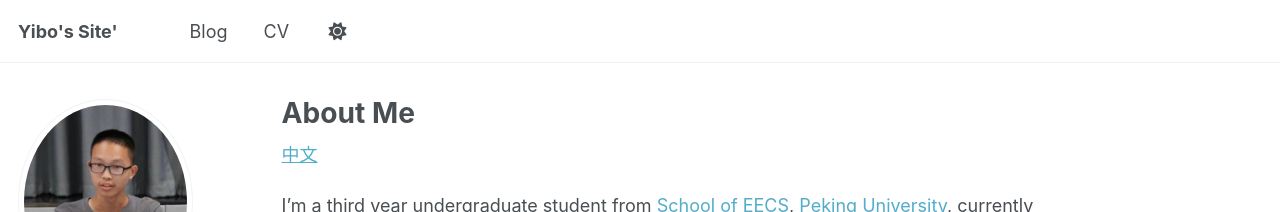
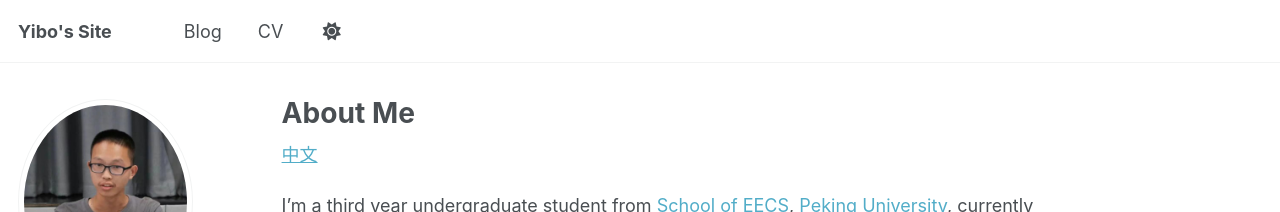
Before and after one commit to yibotongxue/yibotongxue.github.io, a Jekyll site: the page built from _pages/about.md, in a window 1280 px wide. Shown: the top 212 px of the page. Built offline with Jekyll 4.4.1, drawn with Linux system fonts in a browser that asks for light colours; a script that is not in the unit is left out.

```diff
--- a/_config.yml
+++ b/_config.yml
@@ -9,7 +9,7 @@
 # Basic Site Settings
 locale                   : "en-US"
 site_theme               : "default" # Currently available options are "default", "air"
-title                    : "Yibo's Site'"
+title                    : "Yibo's Site"
 title_separator          : "-"
 name                     : &name "Yibo Lin"
 description              : &description "Your Name's academic portfolio"   # Update this with a general description of your site, this is the default if not overridden by a page
```
